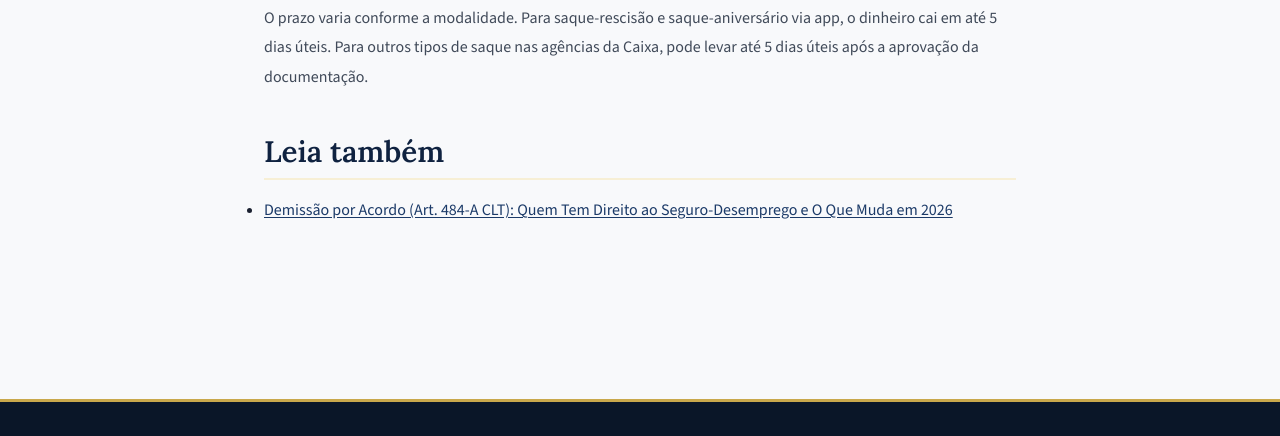
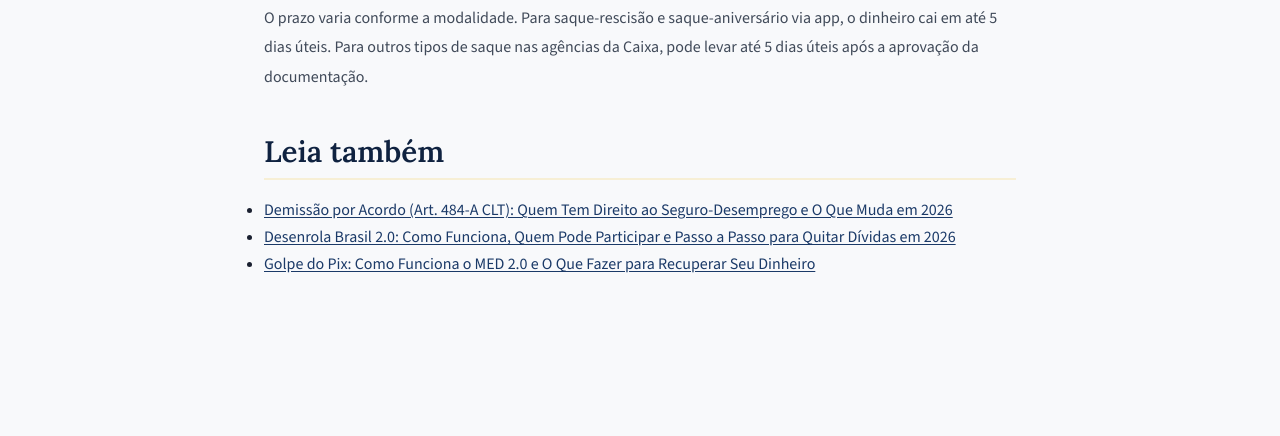
Before and after one commit to epicchiotti2103/seudireitobrasil.com.br, a plain HTML site: page blog/fgts-como-sacar-quando-posso-sacar/index.html in a window 1280 px wide. Shown: the part 6346-6782 px from the top of the page. Drawn offline with nearby package versions, Linux system fonts and the light colour scheme.

Commit message:
seo: links internos reforco indexacao (hub indexado -> posts travados)

```diff
--- a/blog/fgts-como-sacar-quando-posso-sacar/index.html
+++ b/blog/fgts-como-sacar-quando-posso-sacar/index.html
@@ -287,6 +287,8 @@
 <h2 id="leia-tambem">Leia também</h2>
 <ul>
 <li><a href="https://seudireitobrasil.com.br/blog/demissao-por-acordo-art-484a-seguro-desemprego/">Demissão por Acordo (Art. 484-A CLT): Quem Tem Direito ao Seguro-Desemprego e O Que Muda em 2026</a></li>
+<li><a href="https://seudireitobrasil.com.br/blog/desenrola-brasil-como-funciona-quem-pode-participar/">Desenrola Brasil 2.0: Como Funciona, Quem Pode Participar e Passo a Passo para Quitar Dívidas em 2026</a></li>
+<li><a href="https://seudireitobrasil.com.br/blog/golpe-pix-med-2-0-como-recuperar-dinheiro/">Golpe do Pix: Como Funciona o MED 2.0 e O Que Fazer para Recuperar Seu Dinheiro</a></li>
 </ul>
     </article>
   </main>
```
